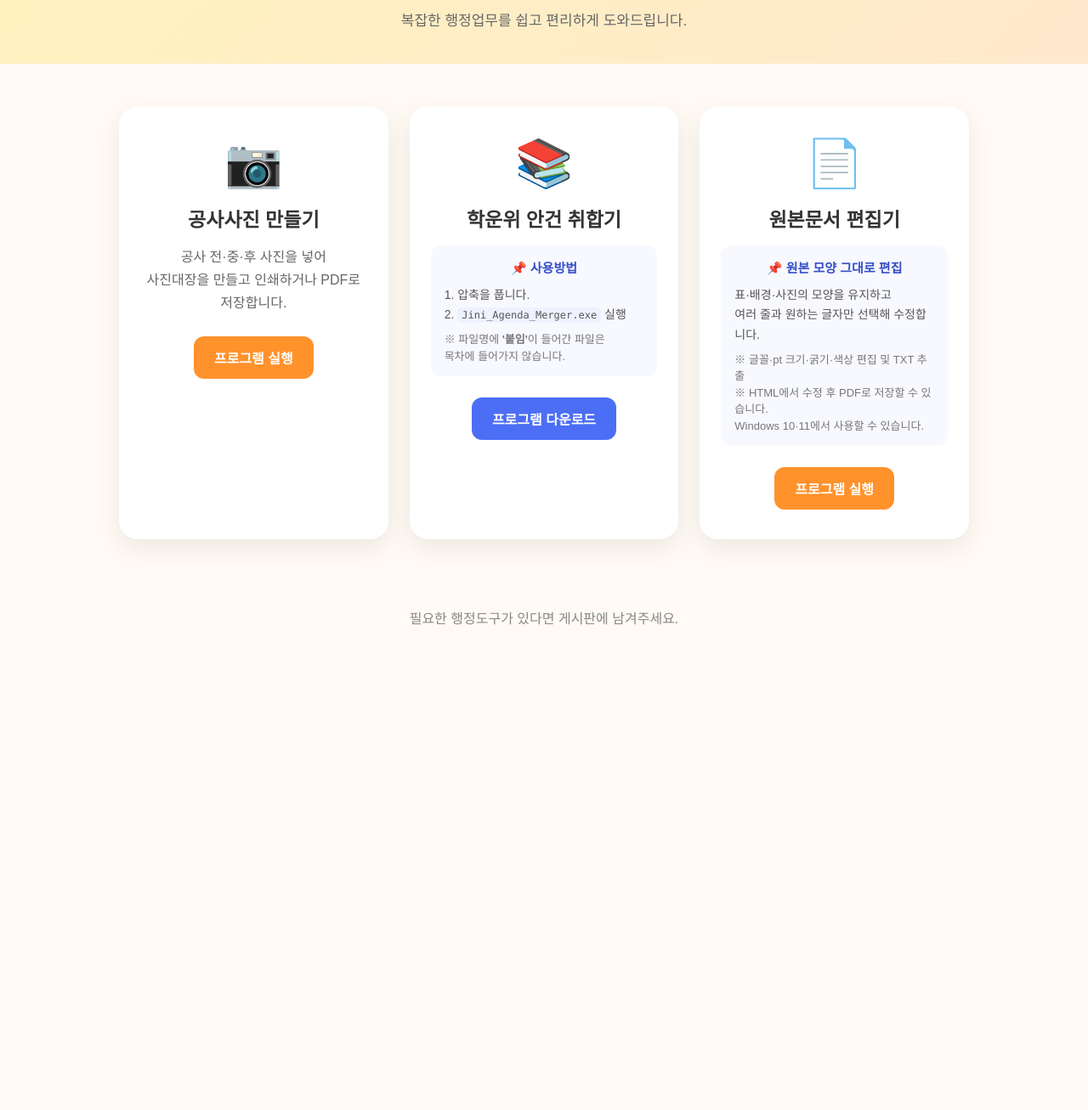
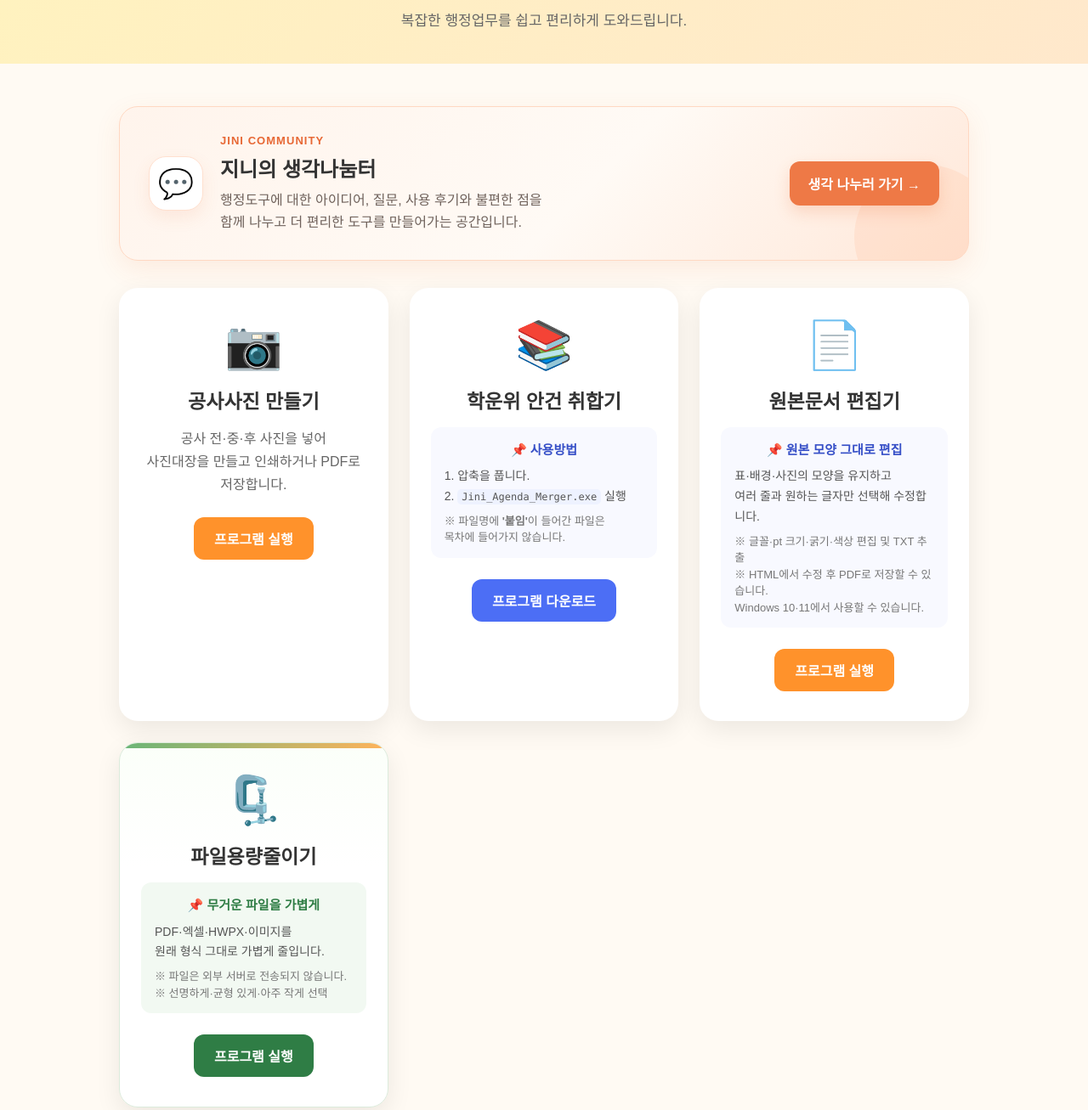
Before and after one commit to hangbukhage-star/jini-admin-tools, a plain HTML site: page index.html in a window 1280 px wide. Shown: the part 120-1427 px from the top of the page at 85% size. Before the commit the page ends 889 px from the top, so only its background shows below. Drawn offline with Linux system fonts and the light colour scheme.

Commit message:
홈페이지 생각나눔터와 공사사진대장 디자인 개선

```diff
--- a/index.html
+++ b/index.html
@@ -40,6 +40,97 @@
       margin: 50px auto;
     }
 
+    .community-card {
+      position: relative;
+      display: flex;
+      align-items: center;
+      justify-content: space-between;
+      gap: 28px;
+      overflow: hidden;
+      margin-bottom: 32px;
+      padding: 30px 34px;
+      background: linear-gradient(135deg, #fff4ec 0%, #fffaf5 55%, #ffe7d8 100%);
+      border: 1px solid #ffd8c2;
+      border-radius: 22px;
+      box-shadow: 0 10px 30px rgba(224, 108, 54, 0.1);
+    }
+
+    .community-card::after {
+      position: absolute;
+      right: -36px;
+      bottom: -58px;
+      width: 170px;
+      height: 170px;
+      background: rgba(255, 146, 92, 0.12);
+      border-radius: 50%;
+      content: "";
+    }
+
+    .community-content {
+      position: relative;
+      z-index: 1;
+      display: flex;
+      align-items: center;
+      gap: 20px;
+    }
+
+    .community-icon {
+      display: grid;
+      flex: 0 0 64px;
+      width: 64px;
+      height: 64px;
+      place-items: center;
+      background: white;
+      border: 1px solid #ffe0cf;
+      border-radius: 20px;
+      box-shadow: 0 8px 20px rgba(224, 108, 54, 0.1);
+      font-size: 34px;
+    }
+
+    .community-label {
+      display: inline-block;
+      margin-bottom: 7px;
+      color: #e76835;
+      font-size: 13px;
+      font-weight: bold;
+      letter-spacing: 0.08em;
+    }
+
+    .community-card h2 {
+      margin: 0 0 8px;
+      font-size: 24px;
+    }
+
+    .community-card p {
+      margin: 0;
+      color: #6f625c;
+      line-height: 1.65;
+    }
+
+    .community-button {
+      position: relative;
+      z-index: 1;
+      flex: 0 0 auto;
+      padding: 14px 22px;
+      color: white;
+      font-weight: bold;
+      text-decoration: none;
+      background: #ee7946;
+      border-radius: 12px;
+      box-shadow: 0 8px 18px rgba(238, 121, 70, 0.22);
+      transition: transform 0.2s, background 0.2s;
+    }
+
+    .community-button:hover {
+      background: #dc6534;
+      transform: translateY(-2px);
+    }
+
+    .community-button:focus-visible {
+      outline: 3px solid rgba(238, 121, 70, 0.32);
+      outline-offset: 3px;
+    }
+
     .tool-list {
       display: grid;
       grid-template-columns: repeat(auto-fit, minmax(280px, 1fr));
@@ -47,6 +138,8 @@
     }
 
     .tool-card {
+      position: relative;
+      overflow: hidden;
       padding: 35px 25px;
       text-align: center;
       background: white;
@@ -130,6 +223,37 @@
       background: #364fc7;
     }
 
+    .file-diet-card {
+      border: 1px solid #dcebdc;
+      background: linear-gradient(180deg, #fbfff9 0%, #ffffff 34%);
+    }
+
+    .file-diet-card::before {
+      position: absolute;
+      top: 0;
+      right: 0;
+      left: 0;
+      height: 6px;
+      background: linear-gradient(90deg, #69b578, #ffb35c);
+      content: "";
+    }
+
+    .file-diet-card .usage-guide {
+      background: #f2f9f2;
+    }
+
+    .file-diet-card .usage-guide-title {
+      color: #2f7d45;
+    }
+
+    .file-diet-button {
+      background: #2f7d45;
+    }
+
+    .file-diet-button:hover {
+      background: #256638;
+    }
+
     footer {
       padding: 30px 20px;
       text-align: center;
@@ -149,6 +273,37 @@
         margin: 30px auto;
       }
 
+      .community-card,
+      .community-content {
+        align-items: stretch;
+        flex-direction: column;
+      }
+
+      .community-card {
+        gap: 22px;
+        padding: 26px 22px;
+      }
+
+      .community-content {
+        gap: 14px;
+      }
+
+      .community-icon {
+        width: 56px;
+        height: 56px;
+        flex-basis: 56px;
+        border-radius: 17px;
+        font-size: 30px;
+      }
+
+      .community-card h2 {
+        font-size: 22px;
+      }
+
+      .community-button {
+        align-self: flex-start;
+      }
+
       .tool-card {
         padding: 30px 20px;
       }
@@ -164,6 +319,30 @@
   </header>
 
   <main>
+    <section class="community-card" aria-labelledby="community-title">
+      <div class="community-content">
+        <div class="community-icon" aria-hidden="true">💬</div>
+
+        <div>
+          <span class="community-label">JINI COMMUNITY</span>
+          <h2 id="community-title">지니의 생각나눔터</h2>
+          <p>
+            행정도구에 대한 아이디어, 질문, 사용 후기와 불편한 점을<br>
+            함께 나누고 더 편리한 도구를 만들어가는 공간입니다.
+          </p>
+        </div>
+      </div>
+
+      <a
+        class="community-button"
+        href="https://text-organizer--hangbukhage.replit.app"
+        target="_blank"
+        rel="noopener noreferrer"
+      >
+        생각 나누러 가기 →
+      </a>
+    </section>
+
     <section class="tool-list">
 
       <div class="tool-card">
@@ -238,6 +417,32 @@
         </a>
       </div>
 
+      <div class="tool-card file-diet-card">
+        <div class="tool-icon">🗜️</div>
+
+        <h2>파일용량줄이기</h2>
+
+        <div class="usage-guide">
+          <span class="usage-guide-title">📌 무거운 파일을 가볍게</span>
+
+          PDF·엑셀·HWPX·이미지를<br>
+          원래 형식 그대로 가볍게 줄입니다.
+
+          <span class="usage-guide-note">
+            ※ 파일은 외부 서버로 전송되지 않습니다.<br>
+            ※ 선명하게·균형 있게·아주 작게 선택
+          </span>
+        </div>
+
+        <a
+          class="button file-diet-button"
+          href="./파일용량줄이기/index.html"
+          target="_blank"
+        >
+          프로그램 실행
+        </a>
+      </div>
+
     </section>
   </main>
 
--- a/공사사진/style.css
+++ b/공사사진/style.css
@@ -6,6 +6,10 @@
   --line: #cbd4de;
   --soft: #f3f5f7;
   --danger: #b42318;
+  --brand: #ee7946;
+  --brand-dark: #dc6534;
+  --cream: #fffaf3;
+  --peach: #fff0e5;
   --photo-height: 58mm;
 }
 
@@ -15,7 +19,7 @@ html, body { margin: 0; min-height: 100%; }
 body {
   font-family: "Pretendard", "Noto Sans KR", "Malgun Gothic", sans-serif;
   color: var(--ink);
-  background: #edf1f5;
+  background: var(--cream);
 }
 
 button, input { font: inherit; }
@@ -28,67 +32,92 @@ button, input { font: inherit; }
   justify-content: space-between;
   align-items: center;
   gap: 20px;
-  padding: 16px 28px;
-  color: white;
-  background: var(--navy);
-  box-shadow: 0 5px 16px rgba(24,59,99,.18);
+  padding: 18px max(28px, calc((100% - 1000px) / 2));
+  color: #332b27;
+  background: linear-gradient(135deg, #fff3be, #ffe8cc);
+  border-bottom: 1px solid #ffdab5;
+  box-shadow: 0 6px 20px rgba(183, 112, 55, .1);
 }
 
-.toolbar strong { display: block; font-size: 21px; }
-.toolbar span { display: block; margin-top: 4px; color: #dbe7f2; font-size: 13px; }
+.toolbar strong { display: block; font-size: 22px; }
+.toolbar span { display: block; margin-top: 5px; color: #70645d; font-size: 13px; }
 .toolbar-actions { display: flex; gap: 8px; }
 
 .btn {
-  border: 0;
-  border-radius: 7px;
-  padding: 10px 15px;
+  border: 1px solid transparent;
+  border-radius: 12px;
+  padding: 11px 16px;
   cursor: pointer;
   font-weight: 800;
+  transition: transform .2s, background .2s, box-shadow .2s;
+}
+
+.btn:hover {
+  transform: translateY(-1px);
 }
 
 .btn.light {
-  color: white;
-  background: rgba(255,255,255,.13);
-  border: 1px solid rgba(255,255,255,.25);
+  color: #695b52;
+  background: rgba(255,255,255,.7);
+  border-color: rgba(185, 133, 94, .25);
 }
 
-.btn.primary { color: var(--navy); background: white; }
+.btn.light:hover { background: white; }
+
+.btn.primary {
+  color: white;
+  background: var(--brand);
+  box-shadow: 0 7px 16px rgba(238, 121, 70, .2);
+}
+
+.btn.primary:hover { background: var(--brand-dark); }
+
+.btn:focus-visible,
+.add-btn:focus-visible,
+.remove-btn:focus-visible {
+  outline: 3px solid rgba(238, 121, 70, .25);
+  outline-offset: 3px;
+}
 
 .workspace {
-  width: min(930px, calc(100% - 28px));
-  margin: 24px auto 40px;
+  width: min(1000px, calc(100% - 32px));
+  margin: 32px auto 48px;
 }
 
 .input-panel {
   display: grid;
   grid-template-columns: 1fr 310px;
-  gap: 22px;
-  margin-bottom: 16px;
-  padding: 18px 20px;
+  gap: 24px;
+  margin-bottom: 24px;
+  padding: 25px 26px;
   background: white;
-  border: 1px solid #d9e0e7;
-  border-radius: 10px;
+  border: 1px solid #f3dfd2;
+  border-radius: 22px;
+  box-shadow: 0 10px 30px rgba(93, 66, 48, .07);
 }
 
 .form-group label,
 .size-control label {
   display: block;
   margin-bottom: 7px;
-  color: var(--navy);
+  color: #413731;
   font-weight: 800;
 }
 
 .form-group input {
   width: 100%;
-  padding: 12px 13px;
-  border: 1px solid #bcc7d2;
-  border-radius: 7px;
+  padding: 13px 14px;
+  color: #413731;
+  background: #fffdfa;
+  border: 1px solid #ddcfc6;
+  border-radius: 12px;
   outline: none;
 }
 
 .form-group input:focus {
-  border-color: var(--navy2);
-  box-shadow: 0 0 0 3px rgba(45,93,142,.1);
+  background: white;
+  border-color: var(--brand);
+  box-shadow: 0 0 0 3px rgba(238,121,70,.1);
 }
 
 .size-label-row {
@@ -98,13 +127,13 @@ button, input { font: inherit; }
 }
 
 .size-label-row strong {
-  color: var(--navy2);
+  color: var(--brand-dark);
   font-size: 14px;
 }
 
 #photoSize {
   width: 100%;
-  accent-color: var(--navy2);
+  accent-color: var(--brand);
 }
 
 .range-labels {
@@ -117,10 +146,11 @@ button, input { font: inherit; }
 .guide {
   grid-column: 1 / -1;
   margin: 0;
-  padding: 10px 12px;
-  color: #526175;
-  background: #f4f7fa;
-  border-left: 4px solid var(--navy2);
+  padding: 12px 14px;
+  color: #695b52;
+  background: #fff7f1;
+  border-left: 4px solid var(--brand);
+  border-radius: 0 10px 10px 0;
   font-size: 13px;
   line-height: 1.55;
 }
@@ -131,8 +161,9 @@ button, input { font: inherit; }
   margin: 0 auto;
   padding: 10mm 12mm 8mm;
   background: white;
-  border: 1px solid #cfd6de;
-  box-shadow: 0 12px 28px rgba(31,41,55,.12);
+  border: 1px solid #e1d8d1;
+  border-radius: 4px;
+  box-shadow: 0 15px 38px rgba(84, 61, 45, .12);
 }
 
 .sheet-header {
@@ -198,13 +229,15 @@ button, input { font: inherit; }
   margin-bottom: 1.5mm;
   padding: 6px 10px;
   color: white;
-  background: var(--navy2);
+  background: var(--brand);
   border: 0;
-  border-radius: 6px;
+  border-radius: 8px;
   cursor: pointer;
   font-size: 12px;
   font-weight: 800;
 }
+
+.add-btn:hover { background: var(--brand-dark); }
 
 .photo-grid {
   display: grid;
@@ -248,10 +281,15 @@ button, input { font: inherit; }
   width: 100%;
   height: var(--photo-height);
   overflow: hidden;
-  background: var(--soft);
-  border: 1px solid #aeb9c5;
+  background: #fffaf6;
+  border: 1px dashed #d7bba9;
   cursor: pointer;
   transition: height .15s ease;
+}
+
+.photo-box:hover {
+  background: #fff5ed;
+  border-color: var(--brand);
 }
 
 .photo-box img {
@@ -272,10 +310,10 @@ button, input { font: inherit; }
   place-content: center;
   gap: 4px;
   text-align: center;
-  color: #6c7988;
+  color: #8c776a;
 }
 
-.placeholder b { color: var(--navy); font-size: 14px; }
+.placeholder b { color: var(--brand-dark); font-size: 14px; }
 .placeholder small { font-size: 11px; }
 .file-input { display: none; }
 
@@ -286,7 +324,7 @@ button, input { font: inherit; }
   color: var(--danger);
   background: #fff1f0;
   border: 0;
-  border-radius: 5px;
+  border-radius: 8px;
   cursor: pointer;
   font-size: 11px;
   font-weight: 800;
@@ -308,6 +346,7 @@ button, input { font: inherit; }
     position: static;
     flex-direction: column;
     align-items: stretch;
+    padding: 20px;
   }
 
   .toolbar-actions button { flex: 1; }
@@ -322,6 +361,7 @@ button, input { font: inherit; }
     width: 100%;
     min-height: auto;
     padding: 20px;
+    overflow: hidden;
   }
 
   .photo-grid { grid-template-columns: 1fr; }
@@ -356,6 +396,7 @@ button, input { font: inherit; }
     margin: 0 auto;
     padding: 5mm 8mm 4mm;
     border: 0;
+    border-radius: 0;
     box-shadow: none;
   }
 
@@ -407,6 +448,8 @@ button, input { font: inherit; }
 
   .photo-box {
     height: var(--photo-height);
+    background: var(--soft);
+    border: 1px solid #aeb9c5;
   }
 
   .sheet-footer {
```
Also changed, not shown: 공사사진/index.html (+2 -2 lines).
